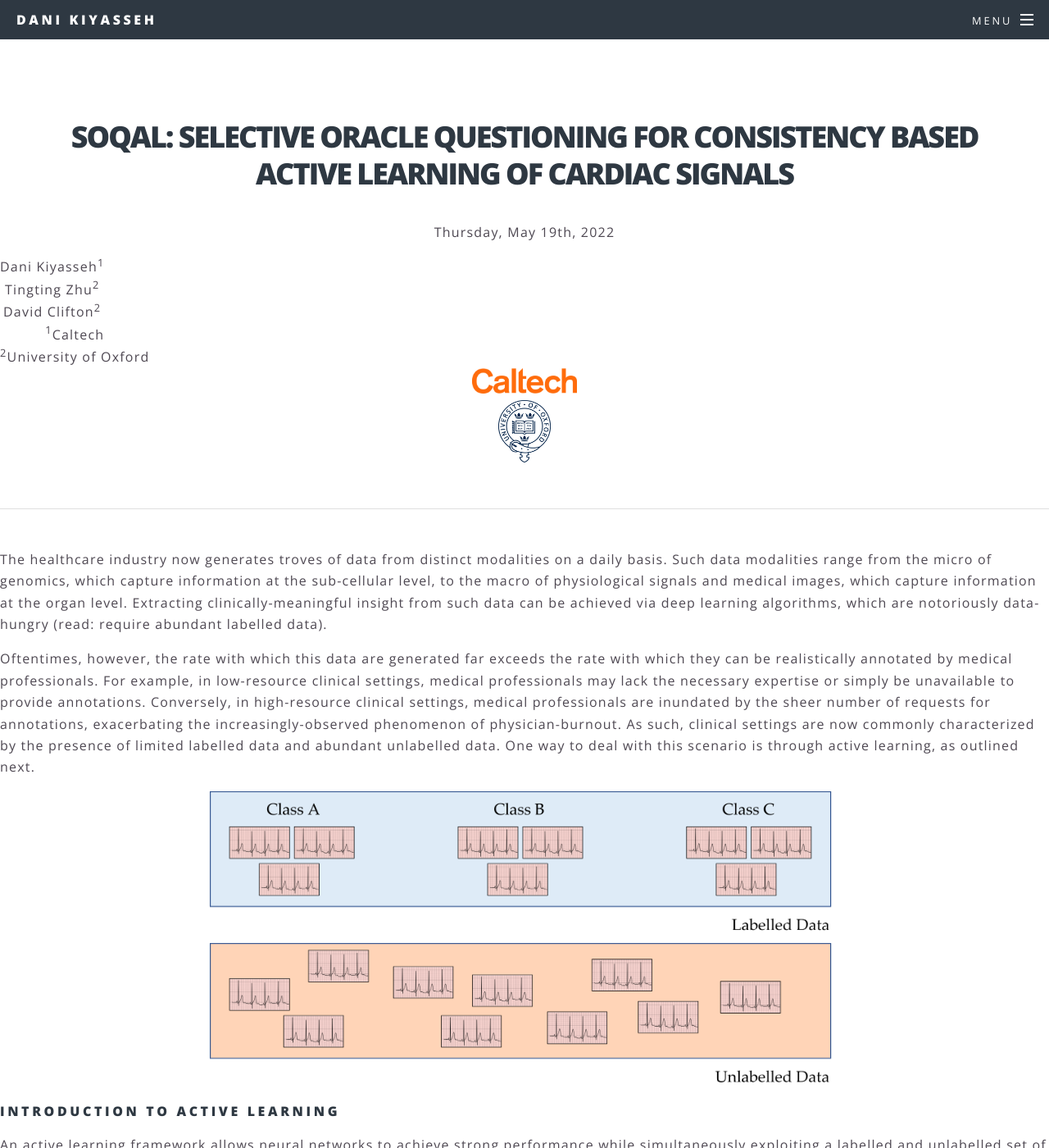
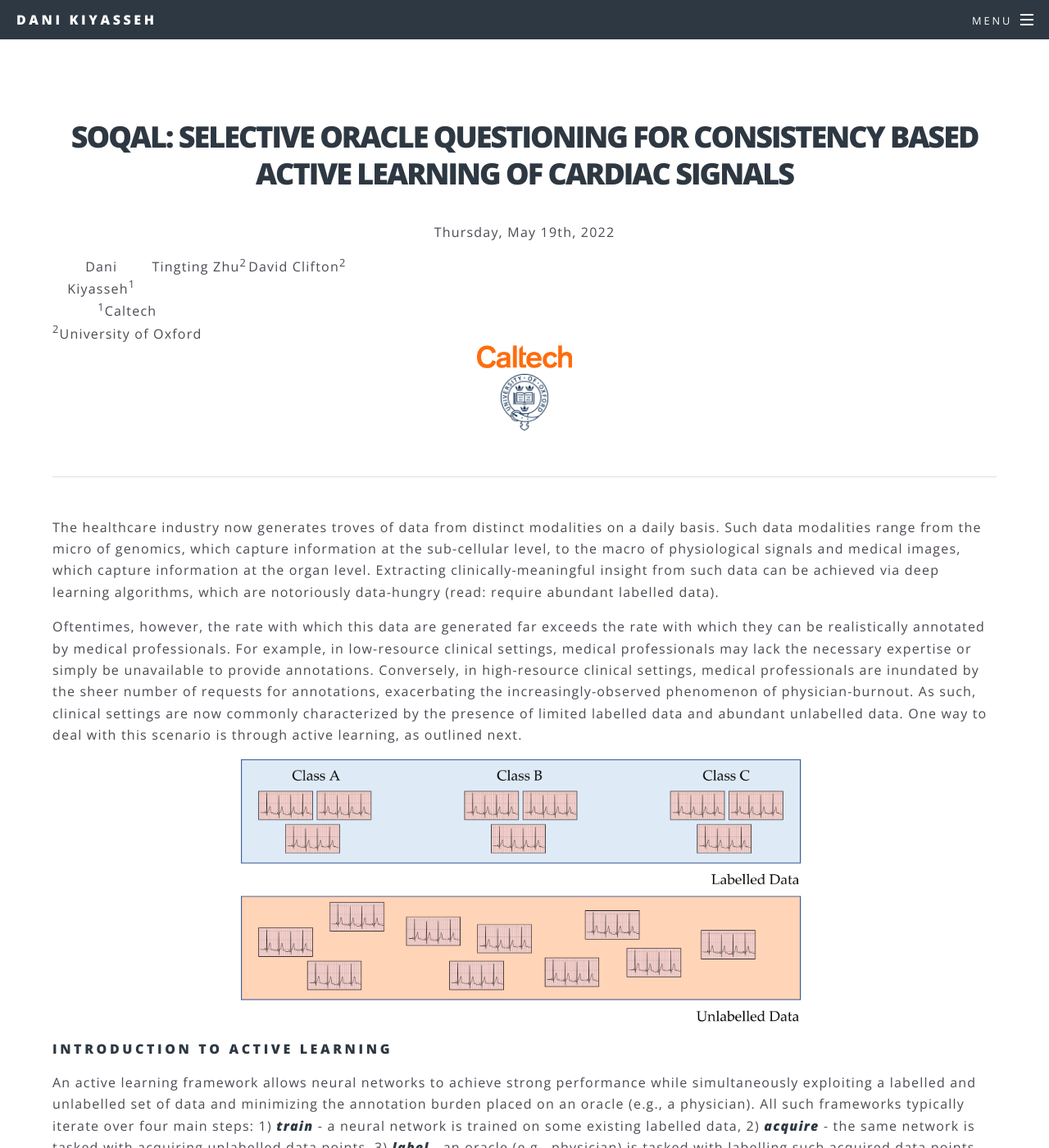
Before and after one commit to danikiyasseh/danikiyasseh.github.io, a Jekyll site: the page blogs/SoQal/index.html, which Jekyll copies as it is, in a window 1280 px wide and 1400 px high. Shown: the whole window at 82% size. Built offline with Jekyll 4.4.1, drawn with Linux system fonts in a browser that asks for light colours; a style sheet for code colours, icons or effects is not loaded.

Commit message:
Update index.html

```diff
--- a/blogs/SoQal/index.html
+++ b/blogs/SoQal/index.html
@@ -5,6 +5,13 @@
 	License: pixelarity.com/license
 -->
 <html>
+	<style type="text/css">
+	    .col-3 {
+		width: 33%;
+		float: left;
+	    	}
+	</style>
+
 	<head>
 		<link rel="icon" href="">
 		<title>Dani Kiyasseh | Blog - SoQal </title>
@@ -102,14 +109,13 @@
 				Thursday, May 19th, 2022
 			</center>
 			</p>
-			</div>
 
 			<div class="container">
 				    <div class="row">
 					<center>
-					<div class="col"><a href="">Dani Kiyasseh</a><sup>1</sup></div>
-					<div class="col"><a href="">Tingting Zhu</a><sup>2</sup></div>
-					<div class="col"><a href="">David Clifton</a><sup>2</sup></div>
+					<div class="col-3 text-center"><a href="">Dani Kiyasseh</a><sup>1</sup></div>
+					<div class="col-3 text-center"><a href="">Tingting Zhu</a><sup>2</sup></div>
+					<div class="col-3 text-center"><a href="">David Clifton</a><sup>2</sup></div>
 					</center>
 				    </div>
 
@@ -302,7 +308,7 @@
 
 		</br>
 
-<!-- 					</div> -->
+					</div>
 				</section>
 			</article>
 
```
